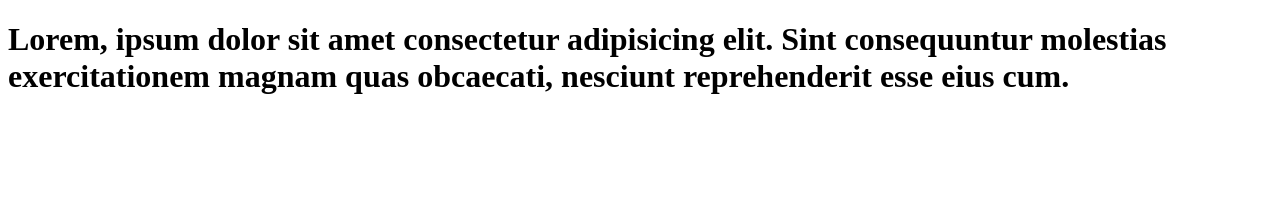
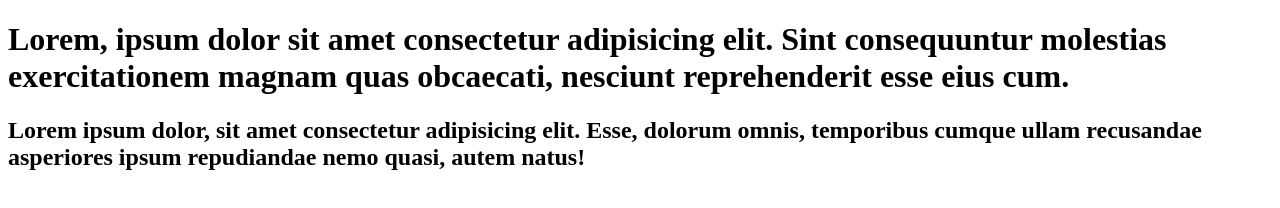
Before and after one commit to jamoliddinn1pp/12-dars-22, a plain HTML site: page sinf ishi/index.html in a window 1280 px wide. Drawn offline with Linux system fonts and the light colour scheme.

Commit message:
12-dars h1

```diff
--- a/sinf ishi/index.html
+++ b/sinf ishi/index.html
@@ -11,6 +11,8 @@
 <body>
     <h1>Lorem, ipsum dolor sit amet consectetur adipisicing elit. Sint consequuntur molestias exercitationem magnam quas
         obcaecati, nesciunt reprehenderit esse eius cum.</h1>
+    <h2>Lorem ipsum dolor, sit amet consectetur adipisicing elit. Esse, dolorum omnis, temporibus cumque ullam
+        recusandae asperiores ipsum repudiandae nemo quasi, autem natus!</h2>
 </body>
 
 </html>
```
